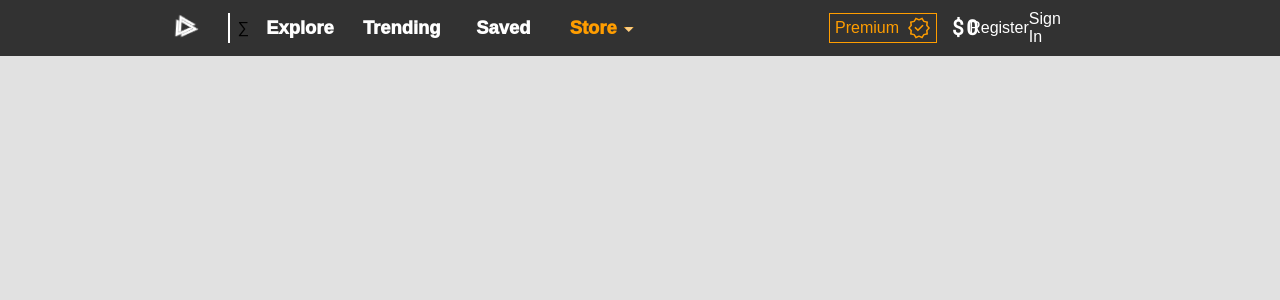
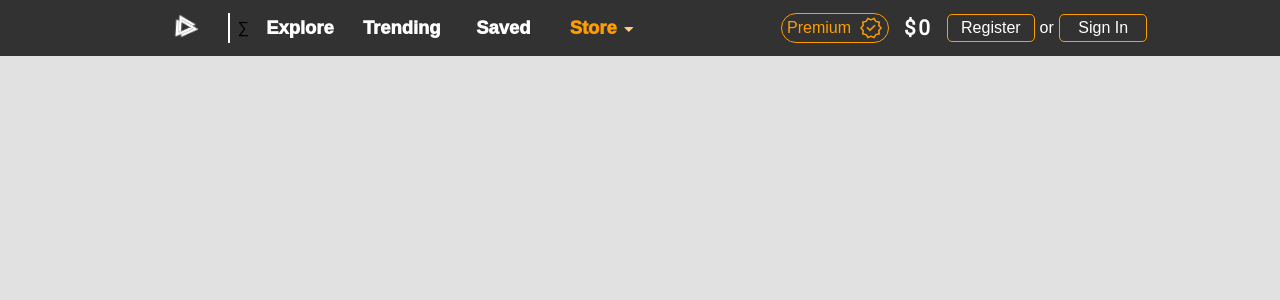
Before and after one commit to HudsonBean/UselessWebsite, a React (Create React App) app in the folder client/: page / in a window 1280 px wide. Shown: the top 300 px of the page. Built offline with nearby package versions, Linux system fonts and the light colour scheme; a web font is replaced by a local one.

Commit message:
Made the register and signin buttons frontend wise

```diff
--- a/client/src/modules/Navbar.js
+++ b/client/src/modules/Navbar.js
@@ -74,8 +74,13 @@ function Navbar(setUser) {
             </a>
           ) : (
             <div className="register-signin-container">
-              <a href="">Register</a>
-              <a href="">Sign In</a>
+              <a href="" className="register">
+                Register
+              </a>
+              <span>or</span>
+              <a href="" className="sign-in">
+                Sign In
+              </a>
             </div>
           )}
         </div>
--- a/client/src/styles/Navbar.css
+++ b/client/src/styles/Navbar.css
@@ -110,7 +110,7 @@
   transform: rotate(60deg);
 }
 .nav-bar .nav-bar-right {
-  margin-right: 15rem;
+  margin-right: 18rem;
   display: flex;
   justify-content: center;
   align-items: center;
@@ -131,6 +131,7 @@
   justify-content: center;
   align-items: center;
   border: 1px rgb(255, 157, 0) solid;
+  border-radius: 25px;
   padding: 0.15rem 0.3rem 0.15rem 0.3rem;
   background-color: rgb(255, 157, 0);
   background-image: linear-gradient(-75deg, transparent 0, transparent 5%, rgba(255, 255, 255, 0.5) 5%, rgba(255, 255, 255, 0.5) 10%, transparent 10%, transparent 100%);
@@ -174,6 +175,38 @@
   border: 2px white solid;
   border-radius: 40px;
 }
+.nav-bar .nav-bar-right .profile .register-signin-container {
+  margin-left: 10rem;
+  width: 200px;
+  display: flex;
+  justify-content: center;
+  align-items: center;
+}
+.nav-bar .nav-bar-right .profile .register-signin-container a,
+.nav-bar .nav-bar-right .profile .register-signin-container span {
+  text-align: center;
+  font-size: 1rem;
+}
+.nav-bar .nav-bar-right .profile .register-signin-container span {
+  color: white;
+}
+.nav-bar .nav-bar-right .profile .register-signin-container a {
+  border: rgb(255, 157, 0) 1px solid;
+  padding: 0.25rem 0rem 0.25rem 0rem;
+  border-radius: 5px;
+  width: 100px;
+}
+.nav-bar .nav-bar-right .profile .register-signin-container a:nth-child(1) {
+  margin-right: 0.3rem;
+}
+.nav-bar .nav-bar-right .profile .register-signin-container a:nth-child(3) {
+  margin-left: 0.35rem;
+}
+.nav-bar .nav-bar-right .profile .register-signin-container a:hover {
+  background-color: white;
+  border: 1px white solid;
+  color: rgb(255, 157, 0);
+}
 @media (max-width: 665px) {
   .nav-bar div {
     background-color: blue;
--- a/client/src/styles/Navbar.scss
+++ b/client/src/styles/Navbar.scss
@@ -136,7 +136,7 @@ $CTA: rgb(255, 157, 0);
   }
 
   .nav-bar-right {
-    margin-right: 15rem;
+    margin-right: 18rem;
     display: flex;
     justify-content: center;
     align-items: center;
@@ -157,6 +157,7 @@ $CTA: rgb(255, 157, 0);
         justify-content: center;
         align-items: center;
         border: 1px $CTA solid;
+        border-radius: 25px;
         padding: 0.15rem 0.3rem 0.15rem 0.3rem;
         background-color: $CTA;
         background-image: linear-gradient(
@@ -210,6 +211,39 @@ $CTA: rgb(255, 157, 0);
         border: 2px white solid;
         border-radius: 40px;
       }
+
+      .register-signin-container {
+        margin-left: 10rem;
+        width: 200px;
+        display: flex;
+        justify-content: center;
+        align-items: center;
+        a,
+        span {
+          text-align: center;
+          font-size: 1rem;
+        }
+        span {
+          color: white;
+        }
+        a {
+          border: $CTA 1px solid;
+          padding: 0.25rem 0rem 0.25rem 0rem;
+          border-radius: 5px;
+          width: 100px;
+          &:nth-child(1) {
+            margin-right: 0.3rem;
+          }
+          &:nth-child(3) {
+            margin-left: 0.35rem;
+          }
+          &:hover {
+            background-color: white;
+            border: 1px white solid;
+            color: $CTA;
+          }
+        }
+      }
     }
   }
 
```
Also changed, not shown: 1 other file (tests, documents, lock files or other folders).
